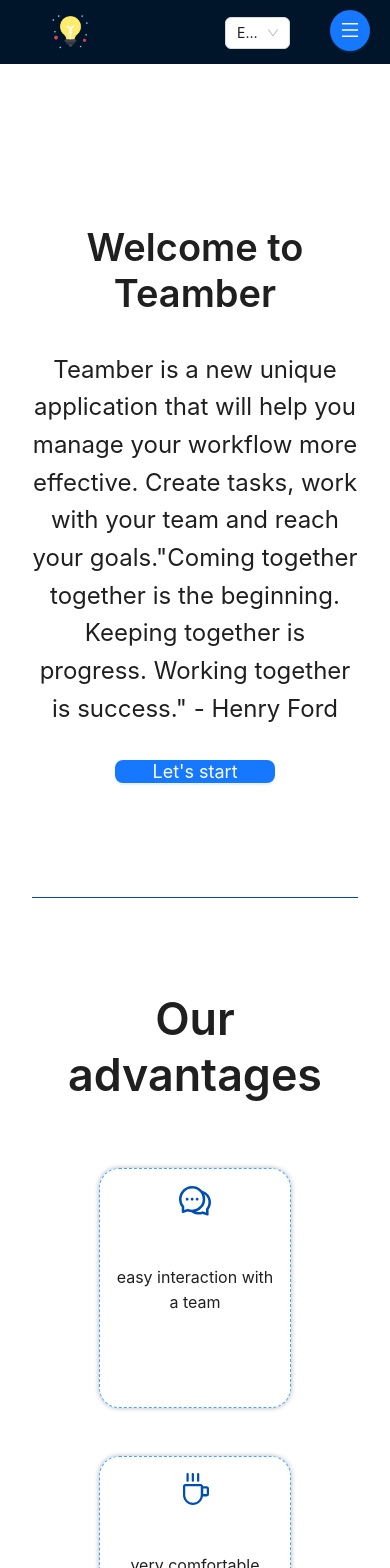
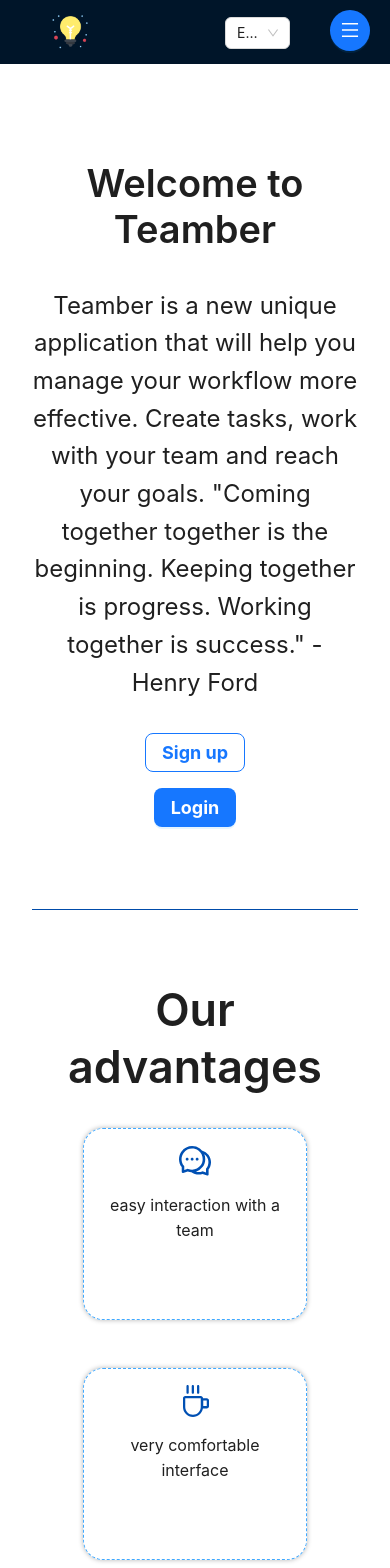
Before and after one commit to romababok/project-management-app, a React (Create React App) app: page / in a window 390 px wide. Shown: the top 1568 px of the page. Built offline with nearby package versions, Linux system fonts and the light colour scheme.

Commit message:
feat: edit welcome page

```diff
--- a/src/components/footer/footer.module.scss
+++ b/src/components/footer/footer.module.scss
@@ -16,6 +16,7 @@ $footer-color: #021636de;
         gap: 2rem;
         .text {
             color: rgba(255, 255, 255, 0.7);
+            font-size: 18px;
         }
 
     }
@@ -57,13 +58,14 @@ $footer-color: #021636de;
     .footer__container {
         .footer__right {
             justify-content: center;
+            gap: 2rem;
         }
     }
 }
 @media (max-width: 400px) {
     .footer__container {
         .footer__right {
-           gap: 2rem;
+           gap: 1rem;
         }
     }
 }
@@ -79,3 +81,10 @@ $footer-color: #021636de;
         transition: all 0.3s;
     }
 }
+@media (max-width: 400px) {
+    .footer__right {
+        .footer__link {
+            font-size: 14px;
+        }
+    }
+}
--- a/src/components/footer/footer.tsx
+++ b/src/components/footer/footer.tsx
@@ -13,14 +13,15 @@ const FooterOfApp: React.FC = () => {
       <Footer className={styles.footer}>
         <Row
           className={styles.footer__container}
-          justify={{ xs: 'center', sm: 'center', md: 'center', lg: 'space-between' }}
+          justify={{ xs: 'center', sm: 'center', md: 'space-between', lg: 'space-between' }}
         >
           <Col
             xxl={{ span: 10 }}
             xl={{ span: 10 }}
-            lg={{ span: 12 }}
+            lg={{ span: 10 }}
             md={{ span: 10 }}
             sm={{ span: 24 }}
+            xs={{ span: 24 }}
             className={styles.footer__left}
           >
             <a href="https://rs.school/" className={styles.logo__link}>
@@ -34,8 +35,9 @@ const FooterOfApp: React.FC = () => {
             xxl={{ span: 10 }}
             xl={{ span: 10 }}
             lg={{ span: 12 }}
-            md={{ span: 10 }}
+            md={{ span: 12 }}
             sm={{ span: 24 }}
+            xs={{ span: 24 }}
             className={styles.footer__right}
           >
             <Link href="https://github.com/olgad21" target="_blank" className={styles.footer__link}>
--- a/src/pages/profile/profile.module.scss
+++ b/src/pages/profile/profile.module.scss
@@ -3,7 +3,7 @@ $profile-color: #bedaf8de;
 .profile__page {
     display: flex;
     flex-direction: column;
-    justify-content: start;
+    justify-content: flex-start;
     align-items: center;
     min-height: 70vh;
     background-color: #fff;
--- a/src/pages/welcome/welcome-page.module.scss
+++ b/src/pages/welcome/welcome-page.module.scss
@@ -10,21 +10,22 @@ $border-color: #40a9ff;
 }
 
 .welcome__block {
-    padding: 5rem 0;
+    padding: 3rem 0 8rem 0;
     background-image: url(../../assets/images/main-image.jpg);
     background-repeat: no-repeat;
     background-size: 700px 500px;
-    background-position: right center;
+    background-position: right bottom;
 }
 @media (max-width: 1400px) {
     .welcome__block {
-        background-size: 900px 700px;
+        background-size: 800px 600px;
     }
 }
 
 @media (max-width: 1200px) {
     .welcome__block {
-        background-size: 500px 350px;
+        background-size: 600px 400px;
+        background-position: right bottom;
     }
 }
 @media (max-width: 1000px) {
@@ -32,16 +33,24 @@ $border-color: #40a9ff;
         background-position: right bottom;
     }
 }
+@media (max-width: 950px) {
+    .welcome__block {
+        padding: 1rem 0 8rem 0;
+        background-size: 500px 300px;
+        background-position: center bottom;
+    }
+}
 @media (max-width: 769px) {
     .welcome__block {
-        background-size: 500px 300px;
+        padding: 1rem 0 15rem 0;
         background-position: center bottom;
-        background-image: linear-gradient(to bottom, rgba(255, 255, 255, 0.8) 0%, rgba(255, 255, 255, 0.5) 100%), url(../../assets/images/main-image.jpg);
+        background-image: linear-gradient(to bottom, rgba(255, 255, 255, 0.7) 0%, rgba(255, 255, 255, 0.5) 100%), url(../../assets/images/main-image.jpg);
     }
 }
 @media (max-width: 500px) {
     .welcome__block {
         background-image: none;
+        padding: 1rem 0 3rem 0;
     }
 }
 .welcome__row {
@@ -49,7 +58,7 @@ $border-color: #40a9ff;
         display: flex;
         flex-direction: column;
         align-items: center;
-        justify-content: center;
+        justify-content: flex-start;
         height: 60vh;
     }
 }
@@ -74,10 +83,24 @@ $border-color: #40a9ff;
         margin-top: 1rem;
         margin-bottom: 2rem;
     }
-    .welcome__button{
-        width: 10rem;
-        height: auto;
-        font-size: 18px;
+    .welcome__buttons {
+        display: flex;
+        flex-direction: row;
+        justify-content: center;
+        gap: 1rem;
+        .welcome__button{
+            padding: 0.5rem 1rem;
+            height: auto;
+            font-size: 18px;
+            font-weight: 700;
+        }
+    }
+}
+@media (max-width: 500px) {
+    .welcome__col{
+        .welcome__buttons {
+            flex-direction: column;
+        }
     }
 }
 .main__content{
@@ -88,10 +111,23 @@ $border-color: #40a9ff;
 .advantages__section,
 .team__section,
 .video__section {
-    padding: 2rem 0;
+    padding: 1rem 0 2rem 0;
     .section__title {
         font-size: 2.8rem;
-        margin-bottom: 4rem;
+        margin-bottom: 2rem;
+        margin-top: 2rem;
+    }
+}
+.advantages__section{
+    .gutter {
+       padding: 2rem 3rem 0rem 3rem;
+    }
+}
+@media (max-width: 768px) {
+    .advantages__section{
+        .gutter {
+           padding: 0;
+        }
     }
 }
 
@@ -106,7 +142,7 @@ $border-color: #40a9ff;
     border-radius: 20px;
     box-shadow: 0px 0px 5px rgba(0, 0, 0, 0.3);
     height: 15rem;
-    width: 20rem;
+    width: 15rem;
     display: flex;
     flex-direction: column;
     align-items: center;
@@ -121,10 +157,11 @@ $border-color: #40a9ff;
         font-size: 18px;
     }
 }
-
-@media (max-width: 400px) {
+@media (max-width: 768px) {
     .advantage__card{
-        width: 12rem;
+        width: 14rem;
+        height: 12rem;
+        gap: 1rem;
         font-size: 16px;
         .advantage__icon {
             font-size: 2rem;
@@ -136,34 +173,50 @@ $border-color: #40a9ff;
     }
 
 }
-
 .team__container {
     padding: 2rem 0rem;
+    height: 100%;
     display: flex;
     flex-direction: row;
-    align-items: center;
+    align-items: space-between;
     justify-content: space-between;
     gap: 1rem;
 }
 @media (max-width: 800px) {
     .team__container {
+        align-items: center;
         flex-direction: column;
     }
 }
 
 .left__cards,
 .right__cards {
+    flex: 0 0 48%;
     display: flex;
     flex-direction: column;
-    align-items: center;
-    justify-content: center;
-    gap: 3rem;
+    align-items: flex-start;
+    justify-content: space-between;
+    gap: 2rem;
+}
+@media (max-width: 1000px) {
+    .left__cards,
+    .right__cards {
+        align-items: center;
+    }
+}
+@media (max-width: 800px) {
+    .left__cards,
+    .right__cards {
+        flex: 0 0 90%;
+        align-items: center;
+    }
 }
 .member__card{
     display: flex;
     align-items: center;
     justify-content: center;
     flex-direction: row;
+    height: 100%;
     gap: 1rem;
     .member__avatar {
         width: 10rem;
@@ -187,8 +240,9 @@ $border-color: #40a9ff;
     .member__description{
         font-size: 18px;
         text-align: center;
+        margin-top: 1rem;
     }
     .member__position{
-        margin-bottom: 1rem;
+        font-size: 18px;
     }
 }
--- a/src/pages/welcome/welcome-page.tsx
+++ b/src/pages/welcome/welcome-page.tsx
@@ -1,16 +1,19 @@
 import React, { Suspense } from 'react';
 import { Content } from 'antd/lib/layout/layout';
-import { Col, Row, Typography, Divider, Button, Avatar, Spin } from 'antd';
+import { Col, Row, Typography, Divider, Button, Avatar } from 'antd';
 import { useTranslation } from 'react-i18next';
 import styles from './welcome-page.module.scss';
 import {
-  BankOutlined,
   BookOutlined,
   CoffeeOutlined,
   CommentOutlined,
   DollarCircleOutlined,
+  HeartOutlined,
+  RocketOutlined,
+  SearchOutlined,
 } from '@ant-design/icons';
-import { PageLoadingIndicator } from '../../components';
+import { PageLoadingIndicator } from '../../components/page-loading';
+import { Link } from 'react-router-dom';
 const VideoPlayer = React.lazy(() => import('../../components/video/video-player'));
 
 const { Paragraph, Title, Text } = Typography;
@@ -26,15 +29,24 @@ export const WelcomePage: React.FC = () => {
               xxl={{ span: 28, offset: 4 }}
               xl={{ span: 10, offset: 1 }}
               lg={{ span: 12, offset: 0 }}
-              md={{ span: 16, offset: 0 }}
+              md={{ span: 24, offset: 0 }}
               xs={{ span: 24, offset: 0 }}
               className={styles.welcome__col}
             >
               <Title>{t('Welcome title')}</Title>
               <Paragraph className={styles.welcome__text}> {t('Welcome text')}</Paragraph>
-              <Button size="large" className={styles.welcome__button} type="primary">
-                {t('Welcome button')}
-              </Button>
+              <div className={styles.welcome__buttons}>
+                <Link to="/registration">
+                  <Button size="large" className={styles.welcome__button} type="primary" ghost>
+                    {t('Header sign up link')}
+                  </Button>
+                </Link>
+                <Link to="/login">
+                  <Button size="large" className={styles.welcome__button} type="primary">
+                    {t('Header login link')}
+                  </Button>
+                </Link>
+              </div>
             </Col>
           </Row>
         </section>
@@ -70,7 +82,7 @@ export const WelcomePage: React.FC = () => {
             </Col>
             <Col className={styles.gutter__row}>
               <div className={styles.advantage__card}>
-                <BankOutlined className={styles.advantage__icon} />
+                <SearchOutlined className={styles.advantage__icon} />
                 <Paragraph className={styles.advantage__text}>
                   {t('The fourth advantage')}
                 </Paragraph>
@@ -84,13 +96,13 @@ export const WelcomePage: React.FC = () => {
             </Col>
             <Col className={styles.gutter__row}>
               <div className={styles.advantage__card}>
-                <BankOutlined className={styles.advantage__icon} />
+                <RocketOutlined className={styles.advantage__icon} />
                 <Paragraph className={styles.advantage__text}>{t('The sixth advantage')}</Paragraph>
               </div>
             </Col>
             <Col className={styles.gutter__row}>
               <div className={styles.advantage__card}>
-                <BookOutlined className={styles.advantage__icon} />
+                <HeartOutlined className={styles.advantage__icon} />
                 <Paragraph className={styles.advantage__text}>
                   {t('The seventh advantage')}
                 </Paragraph>
@@ -118,10 +130,7 @@ export const WelcomePage: React.FC = () => {
                     {t('The first member position')}
                   </Text>
                   <Paragraph className={styles.member__description}>
-                    Lorem ipsum dolor sit, amet consectetur adipisicing elit. Rerum doloremque,
-                    repellendus tempore illum perspiciatis dolores explicabo ipsa, eligendi aliquid
-                    commodi atque nihil labore praesentium veniam aperiam dolorem debitis
-                    voluptatibus molestiae.
+                    {t('The first member description')}
                   </Paragraph>
                 </div>
               </div>
@@ -138,10 +147,7 @@ export const WelcomePage: React.FC = () => {
                     {t('The second member position')}
                   </Text>
                   <Paragraph className={styles.member__description}>
-                    Lorem ipsum dolor sit, amet consectetur adipisicing elit. Rerum doloremque,
-                    repellendus tempore illum perspiciatis dolores explicabo ipsa, eligendi aliquid
-                    commodi atque nihil labore praesentium veniam aperiam dolorem debitis
-                    voluptatibus molestiae.
+                    {t('The second member description')}
                   </Paragraph>
                 </div>
               </div>
@@ -160,10 +166,7 @@ export const WelcomePage: React.FC = () => {
                     {t('The third member position')}
                   </Text>
                   <Paragraph className={styles.member__description}>
-                    Lorem ipsum dolor sit, amet consectetur adipisicing elit. Rerum doloremque,
-                    repellendus tempore illum perspiciatis dolores explicabo ipsa, eligendi aliquid
-                    commodi atque nihil labore praesentium veniam aperiam dolorem debitis
-                    voluptatibus molestiae.
+                    {t('The third member description')}
                   </Paragraph>
                 </div>
               </div>
@@ -180,10 +183,7 @@ export const WelcomePage: React.FC = () => {
                     {t('The fourth member position')}
                   </Text>
                   <Paragraph className={styles.member__description}>
-                    Lorem ipsum dolor sit, amet consectetur adipisicing elit. Rerum doloremque,
-                    repellendus tempore illum perspiciatis dolores explicabo ipsa, eligendi aliquid
-                    commodi atque nihil labore praesentium veniam aperiam dolorem debitis
-                    voluptatibus molestiae.
+                    {t('The fourth member description')}
                   </Paragraph>
                 </div>
               </div>
--- a/src/translation/by.json
+++ b/src/translation/by.json
@@ -8,7 +8,7 @@
     "Header edit profile link": "Профіль",
     "Header logout link": "Выйсці",
     "Welcome title": "Сардэчна запрашаем у Teamber",
-    "Welcome text": "Teamber - новае унікальнае прыкладанне, якое дапаможа вам эфектыўна кіраваць працоўным працэсам. Стварайце задачы, працуйце са сваёй камандай і дасягайце сваіх мэтаў.\"Сабрацца разам - гэта пачатак. Трымацца разам - гэта прагрэс. Працаваць разам - гэта поспех.\" - Генры Форд",
+    "Welcome text": "Teamber - новае унікальнае прыкладанне, якое дапаможа вам эфектыўна кіраваць працоўным працэсам. Стварайце задачы, працуйце са сваёй камандай і дасягайце сваіх мэтаў. \"Сабрацца разам - гэта пачатак. Трымацца разам - гэта прагрэс. Працаваць разам - гэта поспех.\" - Генры Форд",
     "Welcome button": "Пачнем",
     "Advantages title": "Нашы перавагі",
     "The first advantage": "лёгкае ўзаемадзеянне з камандай",
@@ -21,16 +21,16 @@
     "Team title": "Наша каманда",
     "The first member name": "Уладзімір",
     "The first member position": "Настаўнік",
-    "The first member description": "Guided all team members to write correct and clean code. Helped with advice at all stages of application development. Fully participated in the verification of pull requests of participants",
+    "The first member description": "Накіроўваў усіх удзельнікаў каманды на напісанне правільнага і чыстага кода. Дапамагаў прафесійнымі парадамі на ўсіх этапах развіцця прыкладання. Удзельнічаў у праверцы pull requests каманды.",
     "The second member name": "Раман",
     "The second member position": "Лідэр каманды",
-    "The second member description": "Created a private repository for the team. Deployed the backend. Created user registration and authorization.",
+    "The second member description": "Стварыў прыватны рэпазітар для каманды. Задэплоіў бэкэнд. Стварыў рэгістрацыю і аўтарызацыю карыстальніка, прыватныя і агульныя маршруты і галоўную старонку.",
     "The third member name": "Вольга",
     "The third member position": "Сэрца каманды",
-    "The third member description": "",
+    "The third member description": "Рэалізавала асноўную функцыянальнасць прыкладання: стварэнне слупкоў з задачамі, перацягванне задач як у слупку так і паміж слупкамі, а таксама рэдагаванне і выдаленне слупкоў і задач.",
     "The fourth member name": "Саша",
     "The fourth member position": "Душа каманды",
-    "The fourth member description": "",
+    "The fourth member description": "Рэалізавала старонку з прывітаннем, рэдагаванне профілю і старонку з памылкай.",
     "Video title": "Відэа інструкцыя",
     "Footer the first name": "Вольга",
     "Footer the second name": "Раман",
--- a/src/translation/en.json
+++ b/src/translation/en.json
@@ -8,7 +8,7 @@
   "Header edit profile link": "Profile",
   "Header logout link": "Logout",
   "Welcome title": "Welcome to Teamber",
-  "Welcome text": "Teamber is a new unique application that will help you manage your workflow more effective. Create tasks, work with your team and reach your goals.\"Coming together together is the beginning. Keeping together is progress. Working together is success.\" - Henry Ford",
+  "Welcome text": "Teamber is a new unique application that will help you manage your workflow more effective. Create tasks, work with your team and reach your goals. \"Coming together together is the beginning. Keeping together is progress. Working together is success.\" - Henry Ford",
   "Welcome button": "Let's start",
   "Advantages title": "Our advantages",
   "The first advantage": "easy interaction with a team",
@@ -21,16 +21,16 @@
   "Team title": "Our team",
   "The first member name": "Vladimir",
   "The first member position": "Mentor",
-  "The first member description": "Guided all team members to write correct and clean code. Helped with advice at all stages of application development. Fully participated in the verification of pull requests of participants",
+  "The first member description": "Guided all team members to write correct and clean code. Helped with advice at all stages of application development. Participated in review of pull requests of participants",
   "The second member name": "Roman",
   "The second member position": "Team leader",
-  "The second member description": "Created a private repository for the team. Deployed the backend. Created user registration and authorization.",
+  "The second member description": "Created a private repository for the team. Deployed the backend. Created user registration and authorization, private and common routes and main page.",
   "The third member name": "Olga",
   "The third member position": "Heart of team",
-  "The third member description": "",
+  "The third member description": "Implemented the main functionality of the application: creating columns with tasks, edit and delete tasks and columns, dragging tasks in a column and between columns",
   "The fourth member name": "Sasha",
   "The fourth member position": "Soul of team",
-  "The fourth member description": "",
+  "The fourth member description": "Implemented a welcome page, an error page,  edit profile and delete account.",
   "Video title": "Video instruction",
   "Footer the first name": "Olga",
   "Footer the second name": "Roman",
--- a/src/translation/ru.json
+++ b/src/translation/ru.json
@@ -8,7 +8,7 @@
     "Header edit profile link": "Профиль",
     "Header logout link": "Выйти",
     "Welcome title": "Добро пожаловать в Teamber",
-    "Welcome text": "Teamber - новое уникальное приложение которое поможет управлять рабочим процессом более эффективно. Создавай задания, работай со своей командой и достигай целей.\"Собраться вместе - это начало. Держаться вместе - прогресс. Работать вместе - успех.\" - Генри Форд",
+    "Welcome text": "Teamber - новое уникальное приложение которое поможет управлять рабочим процессом более эффективно. Создавай задания, работай со своей командой и достигай целей. \"Собраться вместе - это начало. Держаться вместе - это прогресс. Работать вместе - успех.\" - Генри Форд",
     "Welcome button": "Начать",
     "Advantages title": "Наши преимущества",
     "The first advantage": "легкое взаимодействие с командой",
@@ -21,16 +21,16 @@
     "Team title": "Наша команда",
     "The first member name": "Владимир",
     "The first member position": "Ментор",
-    "The first member description": "Направлял всех участников команды на написание правильного и чистого кода. Помогал своими шикарными советами на всех этапах развития приложения. Всецело участвовал в проверке pell requests участников. ",
+    "The first member description": "Направлял всех участников команды на написание правильного и чистого кода. Помогал профессиональными советами на всех этапах развития приложения. Всецело участвовал в проверке pull requests команды. ",
     "The second member name": "Роман",
     "The second member position": "Лидер",
-    "The second member description": "Создал приватный репозиторий для команды. Задеплоил бэкенд. Создал регистрацию и авторизацию пользователя.",
+    "The second member description": "Создал приватный репозиторий для команды. Задеплоил бэкенд. Создал регистрацию и авторизацию пользователя, приватные и частные маршруты и главную страницу. ",
     "The third member name": "Ольга",
     "The third member position": "Сердце команды",
-    "The third member description": "",
+    "The third member description": "Реализовала основную функциональность приложения: создание столбцов с задачами, перетаскивание задач как в столбце так и между столбцами, а также редактирование и удаление столбцов и задач.",
     "The fourth member name": "Саша",
     "The fourth member position": "Душа команды",
-    "The fourth member description": "",
+    "The fourth member description": "Реализовала страницу с приветствием, редактирование профиля и страницу с ошибкой.",
     "Video title": "Видео инструкция",
     "Footer the first name": "Ольга",
     "Footer the second name": "Роман",
```
